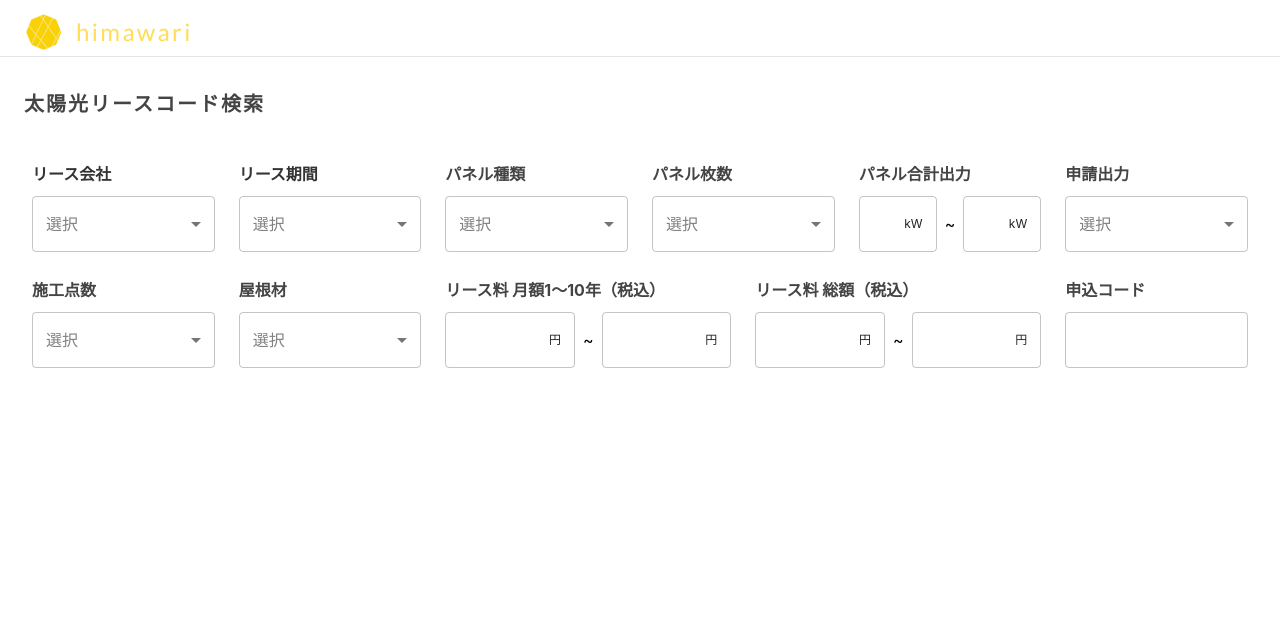
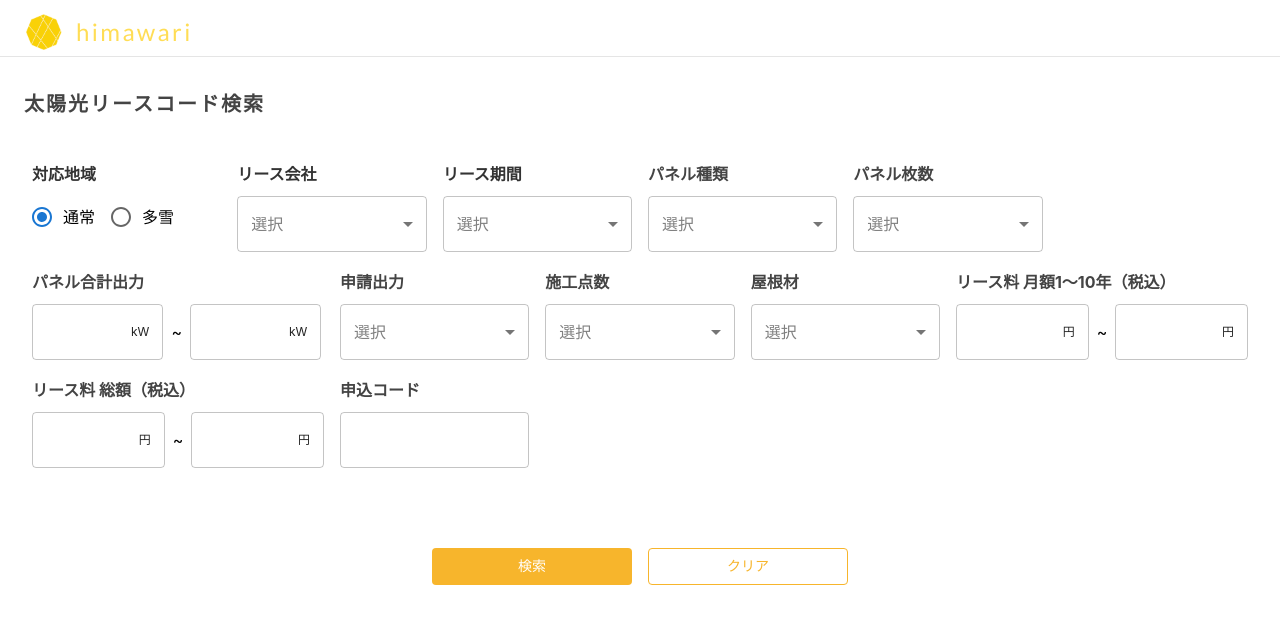
Before and after one commit to komeponpon/himawari-frontend, a React (Create React App) app: page /solar-system-search in a window 1280 px wide. Shown: the top 624 px of the page. Built offline with nearby package versions, Linux system fonts and the light colour scheme.

Commit message:
add:ボタン類の実装

```diff
--- /dev/null
+++ b/src/components/BasicButton.tsx
@@ -0,0 +1,34 @@
+import { Button, ButtonProps } from '@mui/material';
+import { ReactNode } from 'react';
+
+interface BasicButtonProps extends ButtonProps {
+  children: ReactNode;
+  variant?: 'contained' | 'outlined' | 'text';
+  color?: 'primary' | 'secondary' | 'error' | 'info' | 'success' | 'warning';
+  size?: 'small' | 'medium' | 'large';
+  fullWidth?: boolean;
+  disabled?: boolean;
+}
+
+export const BasicButton = ({
+  children,
+  variant = 'contained',
+  color = 'primary',
+  size = 'medium',
+  fullWidth = false,
+  disabled = false,
+  ...props
+}: BasicButtonProps) => {
+  return (
+    <Button
+      variant={variant}
+      color={color}
+      size={size}
+      fullWidth={fullWidth}
+      disabled={disabled}
+      {...props}
+    >
+      {children}
+    </Button>
+  );
+};
--- /dev/null
+++ b/src/components/BasicRadioButton.tsx
@@ -0,0 +1,46 @@
+import Radio from "@mui/material/Radio";
+import FormControlLabel from "@mui/material/FormControlLabel";
+import FormControl from "@mui/material/FormControl";
+import FormLabel from "@mui/material/FormLabel";
+import RadioGroup from "@mui/material/RadioGroup";
+
+interface Option {
+  value: string;
+  label: string;
+}
+
+interface BasicRadioButtonProps {
+  label: string;
+  options: Option[];
+  value: string;
+  onChange: (value: string) => void;
+  row?: boolean;
+}
+
+export default function BasicRadioButton({
+  label,
+  options,
+  value,
+  onChange,
+  row = false
+}: BasicRadioButtonProps) {
+  const handleChange = (event: React.ChangeEvent<HTMLInputElement>) => {
+    onChange(event.target.value);
+  };
+
+  return (
+    <FormControl>
+      <FormLabel>{label}</FormLabel>
+      <RadioGroup row={row} value={value} onChange={handleChange}>
+        {options.map((option) => (
+          <FormControlLabel
+            key={option.value}
+            value={option.value}
+            control={<Radio />}
+            label={option.label}
+          />
+        ))}
+      </RadioGroup>
+    </FormControl>
+  );
+}
--- a/src/components/SolarSearchField.tsx
+++ b/src/components/SolarSearchField.tsx
@@ -2,6 +2,8 @@ import { Box, Typography, Grid, TextField, IconButton } from "@mui/material";
 import BasicSelect from "./BasicSelect";
 import { useState } from "react";
 import ClearIcon from '@mui/icons-material/Clear';
+import BasicRadioButton from "./BasicRadioButton";
+import { BasicButton } from "./BasicButton";
 
 export default function SolarSearchField() {
   const [leaseCompany, setLeaseCompany] = useState<string>(""); //リース会社
@@ -20,6 +22,7 @@ export default function SolarSearchField() {
   const [applicationCode, setApplicationCode] = useState<string>(""); // 申込コード
   const [monthlyLeaseFee10To15YearMin, setMonthlyLeaseFee10To15YearMin] = useState<string>("");
   const [monthlyLeaseFee10To15YearMax, setMonthlyLeaseFee10To15YearMax] = useState<string>("");
+  const [region, setRegion] = useState<string>("通常"); // 対応地域
 
   const leaseCompanyOptions = [
     { value: "大阪ガスファイナンス", label: "大阪ガスファイナンス" },
@@ -54,10 +57,53 @@ export default function SolarSearchField() {
     { value: "8.0", label: "8.0kW" },
     { value: "9.9", label: "9.9kW" }
   ];
+  const regionOptions = [
+    { value: "通常", label: "通常" },
+    { value: "多雪", label: "多雪" }
+  ];
+
+  const handleClear = () => {
+    setLeaseCompany("");
+    setLeasePeriod("");
+    setModuleModel("");
+    setModuleCount("");
+    setRoofMaterial("");
+    setInstallationPoints("");
+    setApplicationPowerOutput("");
+    setTotalModuleOutputMin("");
+    setTotalModuleOutputMax("");
+    setMonthlyLeaseFeeMin("");
+    setMonthlyLeaseFeeMax("");
+    setTotalLeaseFeeMin("");
+    setTotalLeaseFeeMax("");
+    setApplicationCode("");
+    setMonthlyLeaseFee10To15YearMin("");
+    setMonthlyLeaseFee10To15YearMax("");
+    setRegion("通常");
+  };
 
   return (
     <Box sx={{ flexGrow: 1, p: 3 }}>
-      <Grid container spacing={3}>
+      <Grid container spacing={2}>
+        <Grid item xs={2}>
+          <Typography
+            variant="subtitle1"
+            sx={{
+              mb: 1,
+              fontWeight: 'bold',
+              color: '#333'
+            }}
+          >
+            対応地域
+          </Typography>
+          <BasicRadioButton
+            label=""
+            options={regionOptions}
+            value={region}
+            onChange={setRegion}
+            row={true}
+          />
+        </Grid>
         <Grid item xs={2}>
           <Typography
             variant="subtitle1"
@@ -126,7 +172,7 @@ export default function SolarSearchField() {
             onChange={setModuleCount}
           />
         </Grid>
-        <Grid item xs={2}>
+        <Grid item xs={3}>
           <Typography
             variant="subtitle1"
             sx={{
@@ -506,6 +552,38 @@ export default function SolarSearchField() {
           />
         </Grid>
       </Grid>
+      <Box sx={{ display: 'flex', justifyContent: 'center', gap: 2, mt: 10 }}>
+        <BasicButton
+          variant="contained"
+          onClick={() => console.log("検索実行")}
+          sx={{
+            width: '200px',
+            backgroundColor: '#F7B52C',
+            boxShadow: 'none',
+            '&:hover': {
+              backgroundColor: '#FFC44D',
+              boxShadow: 'none'
+            }
+          }}
+        >
+          検索
+        </BasicButton>
+        <BasicButton
+          variant="outlined"
+          onClick={handleClear}
+          sx={{
+            width: '200px',
+            borderColor: '#F7B52C',
+            color: '#F7B52C',
+            '&:hover': {
+              borderColor: '#FFC44D',
+              color: '#FFC44D'
+            }
+          }}
+        >
+          クリア
+        </BasicButton>
+      </Box>
     </Box>
   );
 }
```
Also changed, not shown: 1 other file (tests, documents, lock files or other folders).
